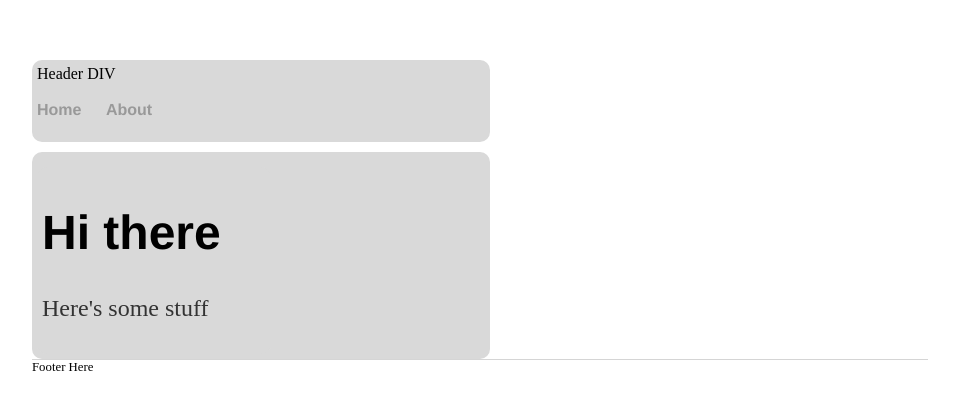
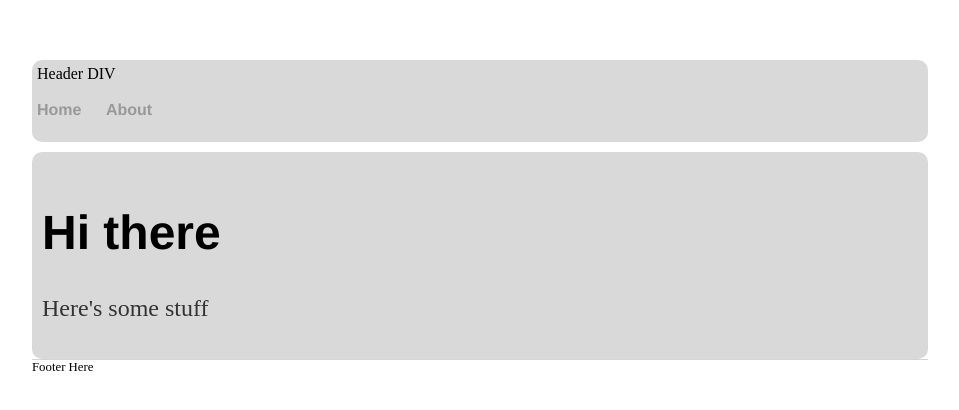
Before and after one commit to thweattm/thweattm.github.io, a Jekyll site: the page built from index.html, in a window 1280 px wide. Shown: the top 410 px of the page, without its empty margins (160-1119 px from the left). Built offline with Jekyll 4.4.1, drawn with Linux system fonts in a browser that asks for light colours.

Commit message:
Update main.css

```diff
--- a/css/main.css
+++ b/css/main.css
@@ -13,11 +13,11 @@ a:hover {
 }
 
 div {
-	background-color: #d9d9d9;
-	width: 50%;
-	border-radius: 10px;
-	margin-top:10px;
-	padding:5px;
+  background-color: #d9d9d9;
+  border-radius: 10px;
+  margin-top:10px;
+  padding:5px;
+  font-color: red;
 }
 
 p, ul {
```
